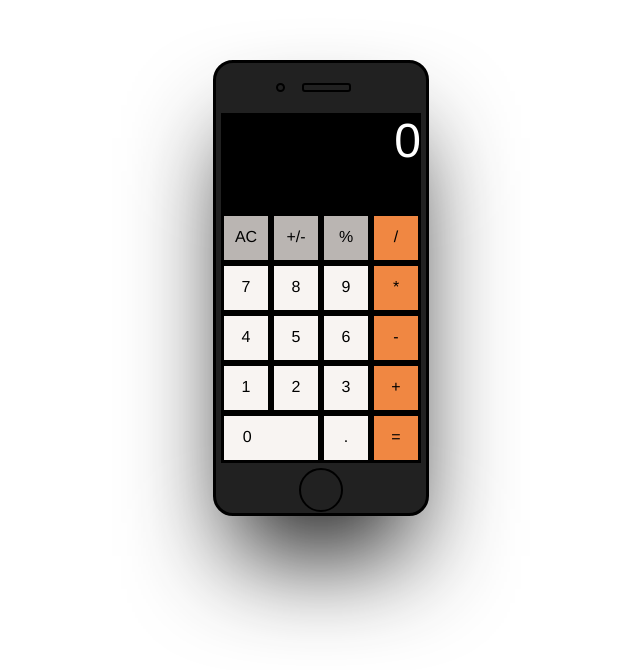
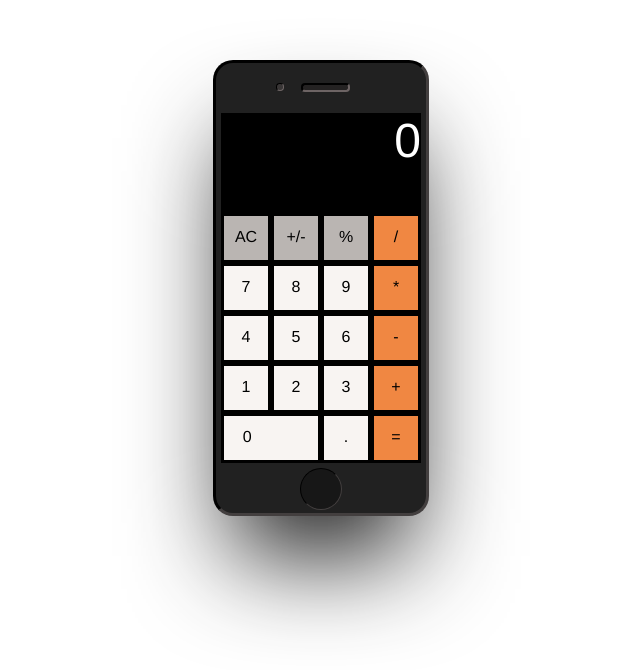
Before and after one commit to richardse08/iphone-calculator, a plain HTML site: page index.html in a window 1280 px wide. Shown: the part 120-790 px from the top of the page, without its empty margins (327-967 px from the left). Drawn offline with nearby package versions, Linux system fonts and the light colour scheme.

Commit message:
Changed the coloring and shading of the speaker, camera and home button to be more realistic

```diff
--- a/style.css
+++ b/style.css
@@ -4,7 +4,8 @@
 
 #iphone {
 	border: solid;
-	border-color: black;
+	border-color: #433f3f;
+    border-style: inset;
 	border-width: 3px;
 	height: 450px;
 	width: 210px;
@@ -19,24 +20,28 @@
 
 #camera {
 	border: solid;
-	border-color: black;
-	border-width: 2px;
+	border-color: #191717;
+    border-style: inset;
+	border-width: 1px;
 	border-radius: 50%;
-	height: 5px;
-	width: 5px;
+	height: 5.5px;
+	width: 5.5px;
 	margin: 20px 10px 10px 60px;
 	float: left;
+    background-color: #393636;
 }
 
 #speaker {
 	border: solid;
-	border-color: black;
+	border-color: #191717;
+    border-style: inset;
 	border-width: 2px;
-	border-radius: 3px 3px 3px 3px;
+	border-radius: 4px 4px 4px 4px;
 	height: 5px;
 	width: 45px;
 	margin: 20px 10px 10px 7px;
 	float: left;
+    background-color: #242222;
 }
 
 #calculator {
@@ -45,12 +50,16 @@
 
 #home {
 	border: solid;
-	border-color: black;
-	border-width: 2px;
+	border-color: #433f3f;
+    border-style: inset;
+	border-width: 1px;
 	border-radius: 50%;
 	height: 40px;
 	width: 40px;
 	margin: auto;
+    background-color: #171717;
+
+
 }
 
 .orange {
```
